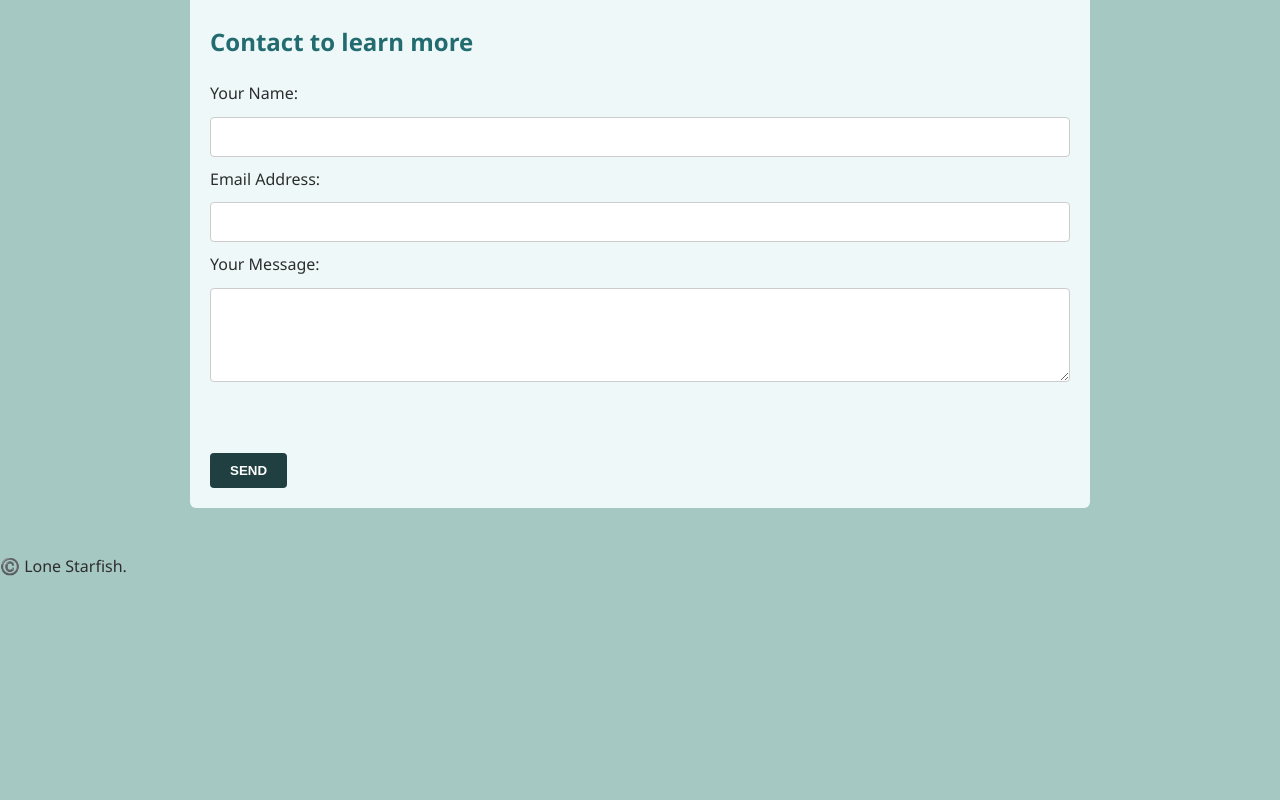
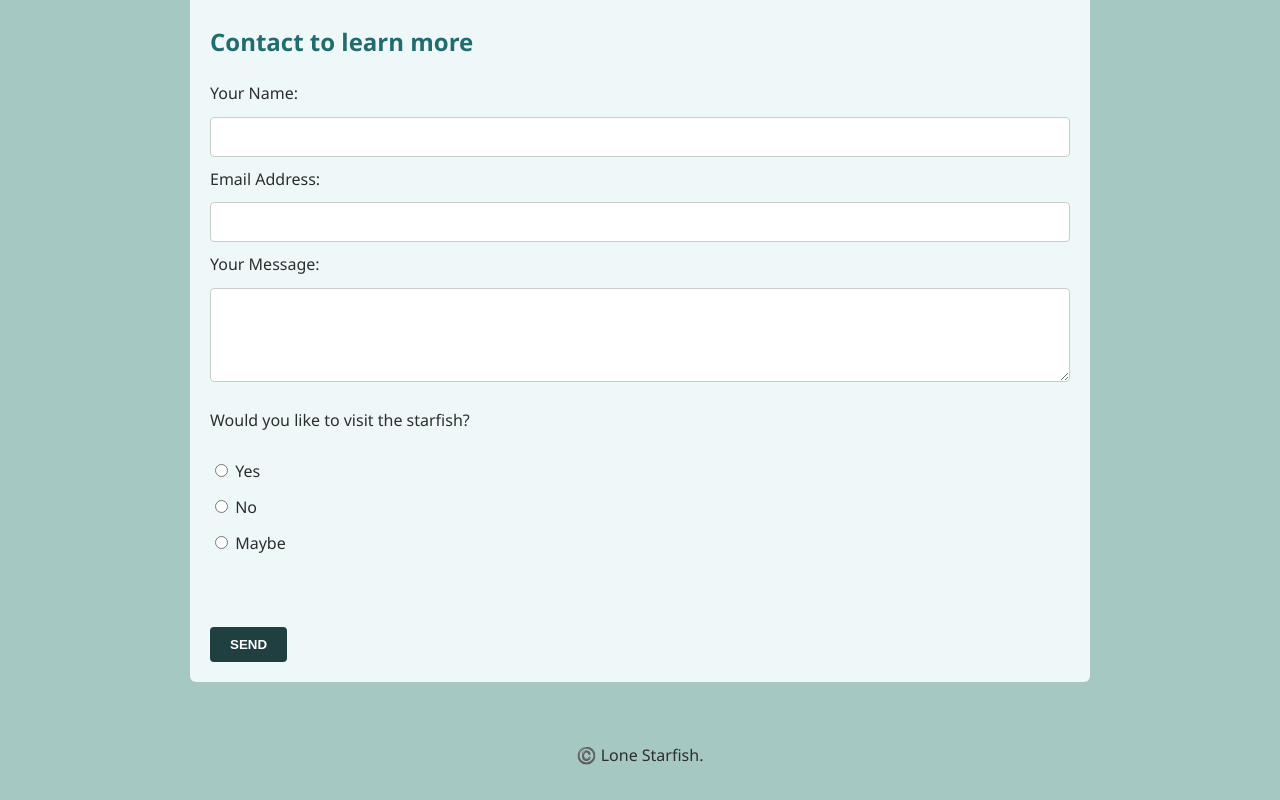
Before and after one commit to nass0080/midterm, a plain HTML site: page index.html in a window 1280 px wide. Shown: the part 982-1782 px from the top of the page. Before the commit the page ends 1578 px from the top, so only its background shows below. Drawn offline with Linux system fonts and the light colour scheme.

Commit message:
update Information

```diff
--- a/css/style.css
+++ b/css/style.css
@@ -116,7 +116,7 @@ textarea {
   border-radius: 4px;
 }
 
-button {
+.contact button {
   width: fit-content;
   padding: 10px 20px;
   background-color: #1f3f40;
@@ -126,3 +126,8 @@ button {
   font-weight: bold;
   cursor: pointer;
 }
+footer {
+  text-align: center;
+  padding: 15px;
+  background-color: #a6c8c2;
+}
--- a/index.html
+++ b/index.html
@@ -52,6 +52,12 @@
         <label for="message">Your Message:</label>
         <textarea id="message" name="message" rows="4" required></textarea>
 
+        <p>Would you like to visit the starfish?</p>
+        <label for="visit-yes"><input type="radio" id="visit-yes" name="visit" value="yes"> Yes</label>
+        <label for="visit-no"><input type="radio" id="visit-no" name="visit" value="no"> No</label>
+        <label for="visit-maybe"><input type="radio" id="visit-maybe" name="visit" value="maybe"> Maybe</label>
+
+
         <br><br>
         </div>
         <button type="submit" class="send-btn">SEND</button>
```
